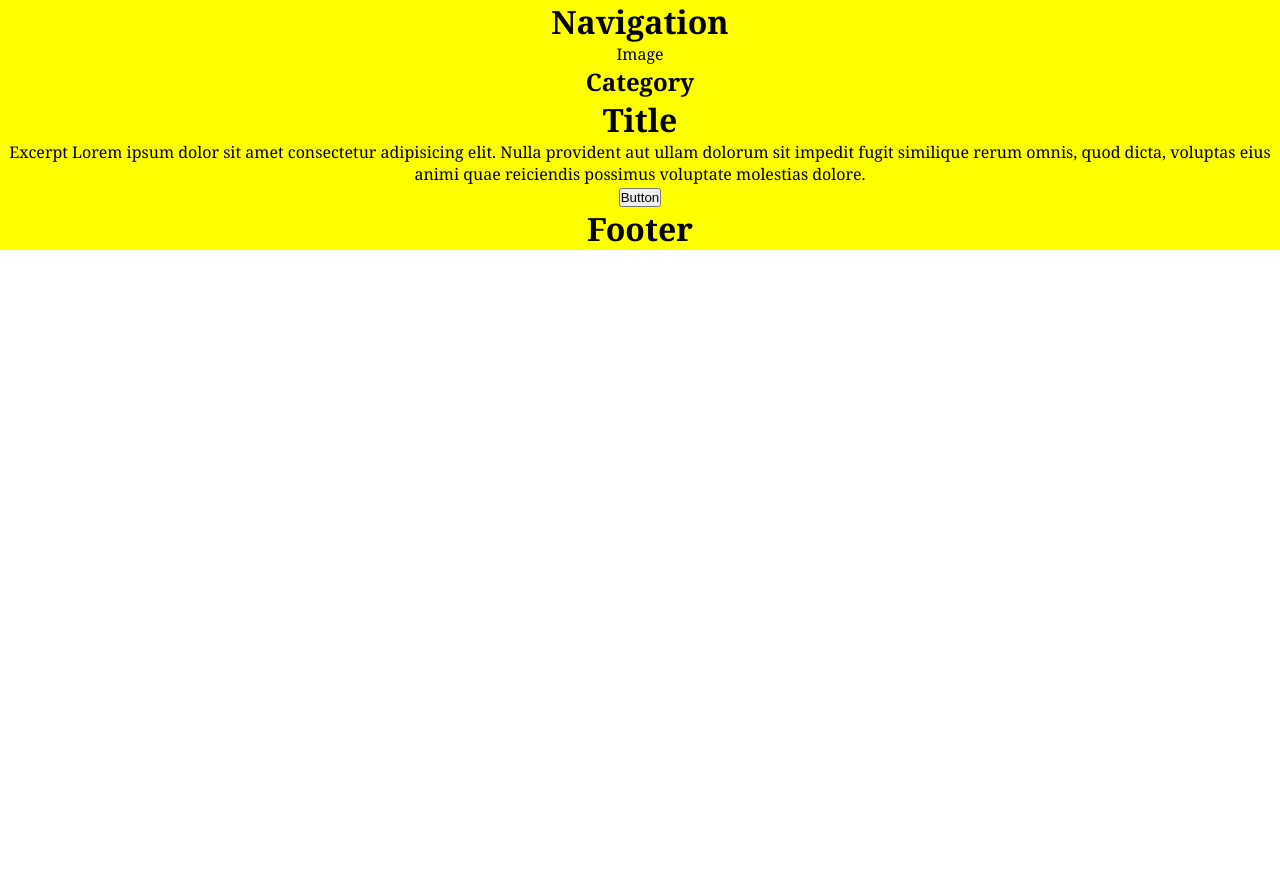
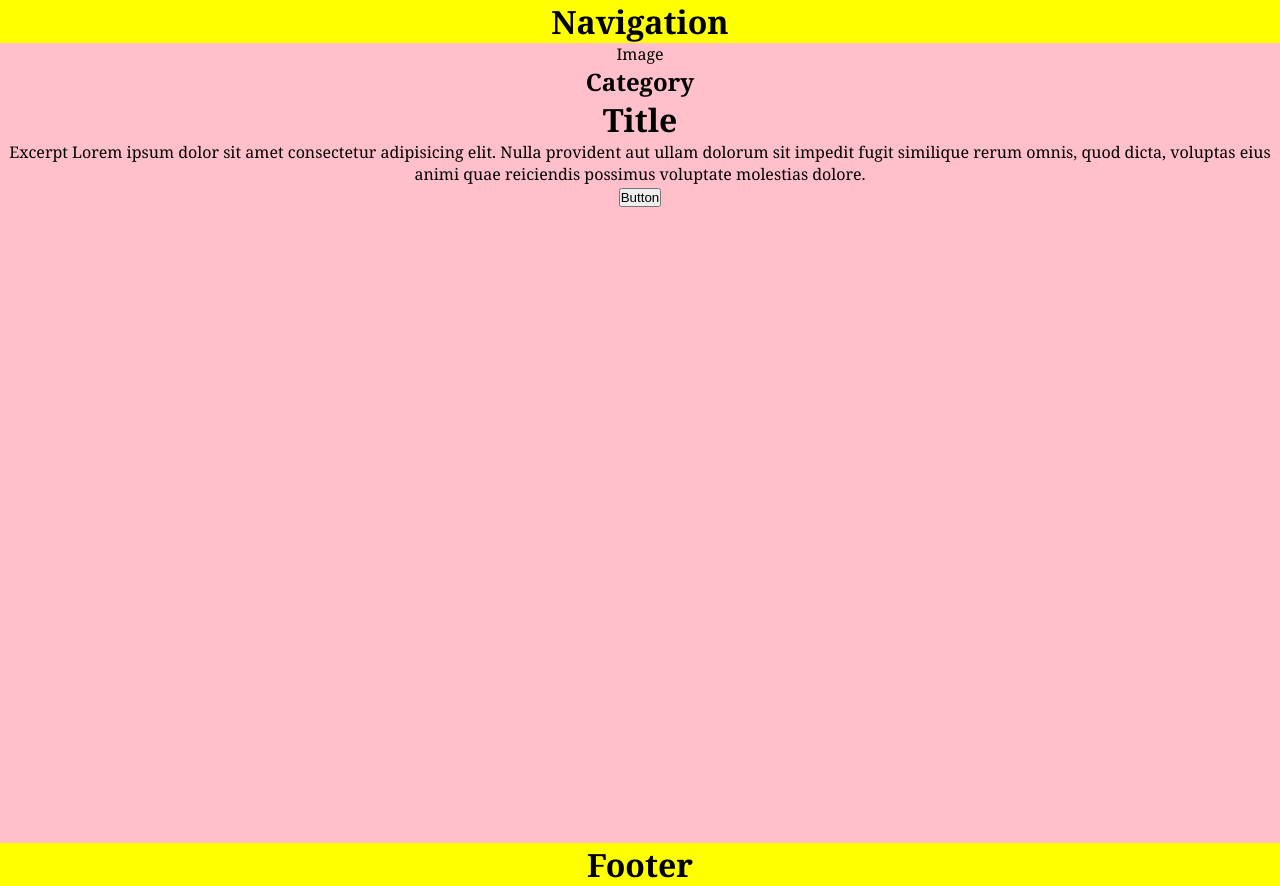
Before and after one commit to skyrocketideas/robertsons-farm, a React (Create React App) app: page / in a window 1280 px wide. Before the commit the page ends 800 px from the top, so only its background shows below. Built offline with nearby package versions, Linux system fonts and the light colour scheme; a web font is replaced by a local one.

Commit message:
feature: add button component

```diff
--- a/src/App.css
+++ b/src/App.css
@@ -23,3 +23,8 @@ html {
 	font-family: var(--primary-font);
 	background-color: yellow;
 }
+
+.header-container {
+	height: 100vh;
+	background-color: pink;
+}
--- /dev/null
+++ b/src/components/Button.js
@@ -0,0 +1,12 @@
+import React from "react";
+import "../App.css";
+
+function Button() {
+	return (
+		<div className="btn">
+			<button>Button</button>
+		</div>
+	);
+}
+
+export default Button;
--- a/src/components/Header.js
+++ b/src/components/Header.js
@@ -1,11 +1,12 @@
 import React from "react";
+import Button from "./Button";
 import "../App.css";
 
 function Header() {
 	return (
 		<div className="header-container">
 			<div className="article">
-				<div className="article__featured-image">Image</div>
+				<div className="article__feat-img">Image</div>
 				<h2 className="article__category">Category</h2>
 				<h1 className="article__title">Title</h1>
 				<p className="article__excerpt">
@@ -14,7 +15,7 @@ function Header() {
 					quod dicta, voluptas eius animi quae reiciendis possimus voluptate
 					molestias dolore.
 				</p>
-				<button className="article__button">Button</button>
+				<Button />
 			</div>
 		</div>
 	);
```
Also changed, not shown: 1 other file (tests, documents, lock files or other folders).
